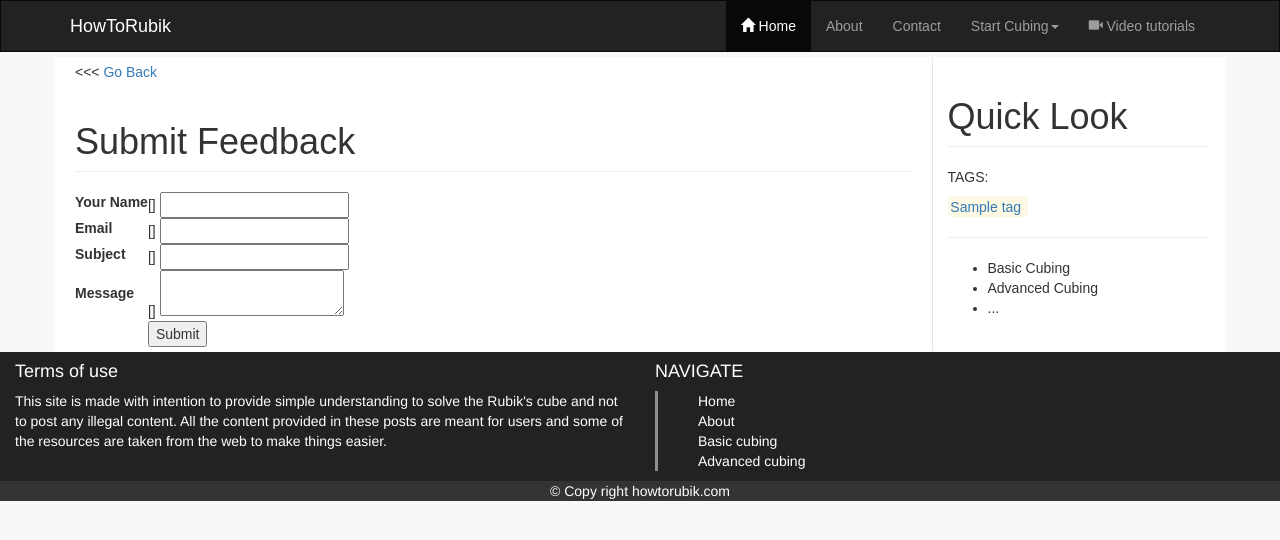
After one commit to satyasashi/howtorubik, a Django app: template rubikPost/templates/rubikPost/contact.html in a window 1280 px wide. The commit adds this page. Shown: the top 540 px of the page. Run offline with Django 3.2, Linux system fonts and the light colour scheme; the template is opened without the code that fills it: most values are stand-ins (such as "Sample title", 1, 10 or a date in 2020); form fields are guessed from the names that the template uses; some libraries are stand-ins or nearby versions.

Commit message:
Added Contact form

```diff
--- a/rubikPost/admin.py
+++ b/rubikPost/admin.py
@@ -28,7 +28,13 @@
 	readonly_fields = ('slug',)
 
 
+class ContactAdmin(admin.ModelAdmin):
+    list_display = ('name', 'email', 'subject','date',)
+    search_fields = ('name', 'email',)
+    date_hierarchy = 'date'
+
 admin.site.register(models.Author, AuthorAdmin)
 admin.site.register(models.Category, CategoryAdmin)
 admin.site.register(models.Tag, TagAdmin)
 admin.site.register(models.Post, PostAdmin)
+admin.site.register(models.Contact, ContactAdmin)
--- /dev/null
+++ b/rubikPost/templates/rubikPost/contact.html
@@ -0,0 +1,60 @@
+{% extends "base.html" %}
+
+{% block title %}
+	Contact - {{block.super}}
+{% endblock %}
+
+{% block banner %}
+
+{% endblock %}
+
+
+{% block content %}
+	<div class="homePageContent">
+		<p><<< <a href="{% url 'post_list' %}">Go Back</a></p>
+			<h1 class="page-header">Submit Feedback</h1>
+			{# If any field errors exist, show them in this common place. #}
+
+			{{ form.non_field_errors }}
+
+			<form action="" method="post">
+				{% csrf_token %}
+				<table>
+					<tr>
+					<td><label for="id_name">Your Name </label></td>
+					<td>
+					{{ form.name.errors }}
+					{{ form.name }}
+					</td>
+					</tr>
+
+					<tr>
+					<td><label for="id_email">Email</label></td>
+					<td>
+					{{ form.email.errors }}
+					{{ form.email }}
+					</td>
+					</tr>
+					<tr>
+					<td><label for="id_subject">Subject</label></td>
+					<td>
+					{{ form.subject.errors }}
+					{{ form.subject }}
+					</td>
+					</tr>
+					<tr>
+					<td><label for="id_message">Message</label></td>
+					<td>
+					{{ form.message.errors }}
+					{{ form.message }}
+					</td>
+					</tr>
+					<tr>
+					<tr>
+					<td></td>
+					<td><input type="submit" value="Submit"></td>
+					</tr>
+				</table>
+			</form>
+	</div>
+{% endblock %}
--- a/rubikPost/urls.py
+++ b/rubikPost/urls.py
@@ -10,4 +10,5 @@
 	url(r'^basic-3x3-videos/', views.basicVideos, name="basicVideos"),
 	url(r'^advanced-3x3-videos/', views.advancedVideos, name="advancedVideos"),
 	url(r'^about/$', views.about, name="about"),
+	url(r'contact/$', views.contact, name="contact")
 ]
--- a/templates/snippets/nav.html
+++ b/templates/snippets/nav.html
@@ -20,6 +20,7 @@
 					</a>
 				</li>
 				<li><a href="{% url 'about' %}">About</a></li>
+				<li><a href="{% url 'contact' %}">Contact</a></li>
 				<li class="dropdown"><a class="dropdown-toggle" data-toggle="dropdown" href="#">Start Cubing<span class="caret"></span></a>
 					<ul class="dropdown-menu">
 						<li><a href="{% url 'basicCubing' %}">Basic 3x3</a></li>
@@ -28,7 +29,7 @@
 						<li><a href="">Advance 4x4</a></li> -->
 					</ul>
 				</li>
-				<li class="dropdown"><a class="dropdown-toggle" data-toggle="dropdown" href="#">Video tutorials <span class="glyphicon glyphicon-facetime-video"></span></a>
+				<li class="dropdown"><a class="dropdown-toggle" data-toggle="dropdown" href="#"><span class="glyphicon glyphicon-facetime-video"></span> Video tutorials</a>
 					<ul class="dropdown-menu">
 						<li><a href="{% url 'basicVideos' %}">Basic 3x3</a></li>
 						<li><a href="{% url 'advancedVideos' %}">Advance 3x3</a></li>
```
Also changed, not shown: howtorubik/settings.py (+17 -0 lines), rubikPost/forms.py (added, +7 -0 lines), rubikPost/models.py (+13 -1 lines), rubikPost/views.py (+26 -1 lines), db.sqlite3, rubikPost/migrations/0005_contact.py (added).
